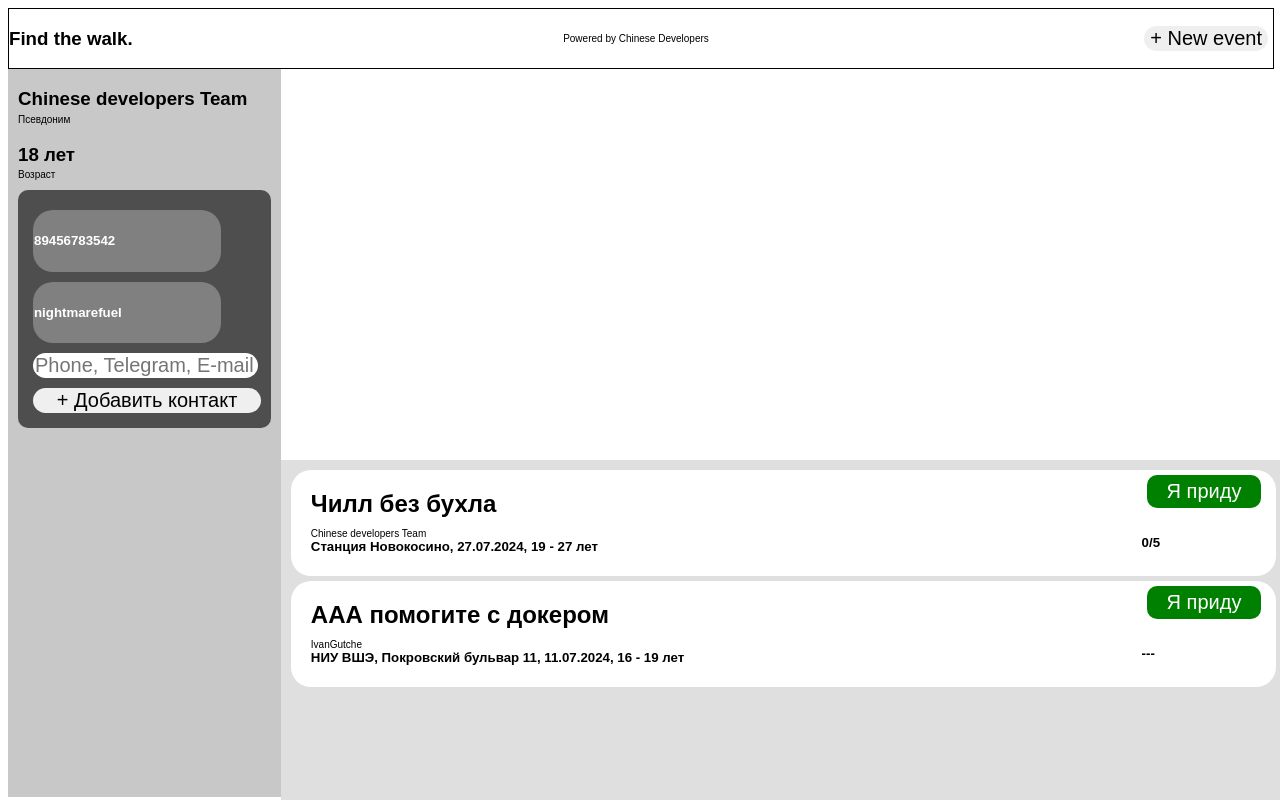
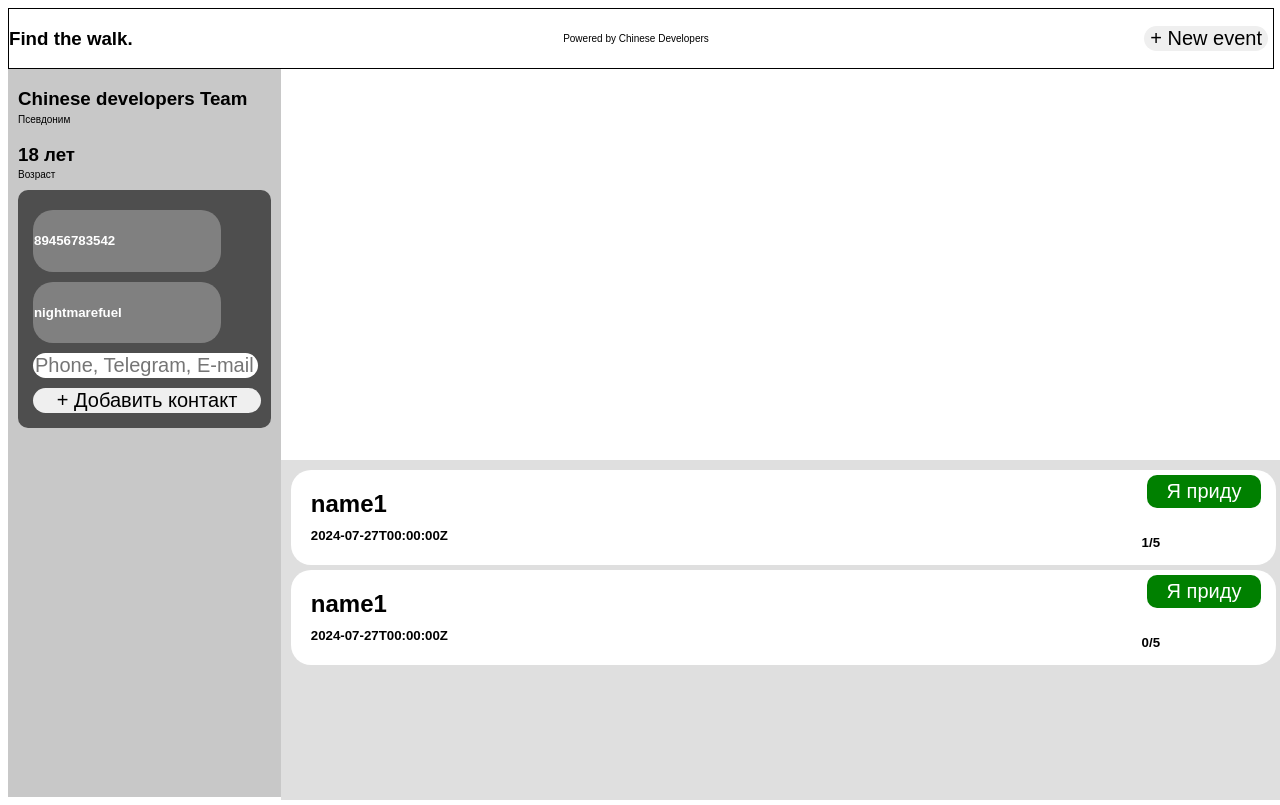
Before and after one commit to BlackfireZZZ/find_a_walk, a React (Create React App) app in the folder frontend/: page /main in a window 1280 px wide. Built offline with nearby package versions, Linux system fonts and the light colour scheme.

Commit message:
Говно

```diff
--- a/frontend/src/App.jsx
+++ b/frontend/src/App.jsx
@@ -1,9 +1,8 @@
 import React from 'react';
 import './App.css';
-import User from './components/User';
-import {Profile, users, loggedUser} from './components/Profile.jsx';
-import { Event, EventComponent, NewEvent, NewEventPanelShow, events } from './components/Event.jsx';
+import {Profile, loggedUser} from './components/Profile.jsx';
 import YandexMap from './components/YandexMap.jsx';
+import EventsList from "./components/EventsList";
 
 function App() {
     return (
@@ -11,18 +10,13 @@ function App() {
             <header className="App-header">
                 <h3 style={{display: 'inline-block'}}>Find the walk.</h3>
                 <p style={{display: 'inline-block'}}>Powered by Chinese Developers</p>
-                <input type="button" value="+ New event" onClick={NewEventPanelShow}></input>
+                <input type="button" value="+ New event" onClick={console.log}></input>
             </header>
             <main>
-                <Profile user={loggedUser} />
+                <Profile user={loggedUser}/>
                 <div style={{display: 'inline-block', width: '78%'}}>
-                    <YandexMap />
-                    <div id="CurrentEvents" style={{}}>
-                    {events.map((event, index) => (
-                        <EventComponent key={index} event={event} />
-                    ))}
-                    </div>
-                    <NewEvent />
+                    <YandexMap/>
+                    <EventsList/>
                 </div>
             </main>
         </div>
--- a/frontend/src/components/Event.jsx
+++ b/frontend/src/components/Event.jsx
@@ -1,19 +1,19 @@
-import React, { useEffect, useRef, useState } from 'react';
-import {users, loggedUser} from './Profile.jsx'
+import React, {useRef} from "react";
 
-class Event {
-    constructor(name, host, address, cords, agemin, agemax, date, maxcount) {
+export class EventObj {
+    constructor(name, id, author_id, start_lon, start_lat, end_lon, end_lat, date, capacity, members_count, tags) {
         this.name = name;
-        this.host = host;
-        this.cords = cords;
-        this.radius = 1000;
-        this.address = address;
-        this.agemin = agemin;
-        this.agemax = agemax;
+        this.id = id;
+        this.author_id = author_id;
+        this.start_lon = start_lon;
+        this.start_lat = start_lat;
+        this.end_lon = end_lon;
+        this.end_lat = end_lat;
         this.date = date;
-        this.count = 0;
-        this.maxcount = maxcount;
-        this.memberslist = [];
+        this.capacity = capacity;
+        this.members_count = members_count;
+        this.tags = tags;
+
     }
 
     join() {
@@ -21,112 +21,24 @@ class Event {
     }
 }
 
-let events = [
-    new Event(
-        'Чилл без бухла',
-        users[0].nickname,
-        'Станция Новокосино', [55, 37],
-        19, 27, '27.07.2024', 5),
-    new Event(
-        'ААА помогите с докером',
-        users[1].nickname,
-        'НИУ ВШЭ, Покровский бульвар 11', [56, 38],
-        16, 19, '11.07.2024', 0)
-];
-
-const getEvents = async () => {
-    try {
-        let response = await fetch('http://localhost/api/events');
-        let data = await response.json();
-    }
-    catch (error) {
-        console.error('Error fetching events:', error);
-    }
-}
-
-const NewEventPanelShow = () => {
-    let div = document.getElementById('CreateEvent');
-    div.style.display = "block";
-    console.log(div.style.display);
-}
-const NewEventPanelHide = () => {
-    let div = document.getElementById('CreateEvent');
-    div.style.display = "none";
-}
-
-const EventComponent = ({ event }) => (
+export const Event = ({event}) => {
+    return (
         <div className="Event" ref={useRef('CurrentEvents')} style={{padding: '0 20px 0 20px'}}>
             <div style={{display: 'inline-block'}}>
                 <h2>{event.name}</h2>
-            <p style={{ marginTop: '-10px' }}>{event.host}</p>
-            <h5 style={{ marginTop: '-10px' }}>
-                {event.address}, {event.date}, {event.agemin} - {event.agemax} лет
+                <p style={{marginTop: '-10px'}}>{event.host}</p>
+                <h5 style={{marginTop: '-10px'}}>
+                    {event.date}
                 </h5>
             </div>
             <div style={{display: 'inline-block', position: 'absolute', right: '0', marginRight: '20px'}}>
-            <input type="button" value="Я приду" class="ToGoButton" onClick={event.join()}></input>
-            {console.log(event.maxcount > 0)}
-            {event.maxcount > 0 ? <h5>{event.count}/{event.maxcount}</h5> : <h5>---</h5>}
+                <input type="button" value="Я приду" className="ToGoButton" onClick={event.join()}></input>
+                {console.log(event.capacity > 0)}
+                {event.capacity > 0 ? <h5>{event.members_count}/{event.capacity}</h5> : <h5>---</h5>}
 
             </div>
         </div>
-);
-const NewEventAdd = () => {
-    NewEventPanelHide();
+    )
+}
 
-    let name = document.getElementById('name_input').value;
-    let host = loggedUser.nickname;
-
-    const [cords, setCords] = useState([56, 62]);
-    let address = document.getElementById('address_input').value;
-    fetch(`https://geocode-maps.yandex.ru/1.x/?apikey=6997c194-93fd-44c8-89ce-8639d5bcd0c1&geocode=${address}&format=json`)
-    .then(respond => respond.json())
-    .then(out => setCords(out['response']['GeoObjectCollection']['featureMember']['0']['GeoObject']['Point']))
-    let agemin = document.getElementById('agemin_input').value;
-    let agemax = document.getElementById('agemax_input').value;
-    let maxcount = document.getElementById('maxcount_input').value;
-    let date = document.getElementById('date_input').value;
-
-    let xhr = new XMLHttpRequest();
-    let url = 'http://localhost/api/events';
-    xhr.open("POST", url, true);
-    let data = JSON.stringify({
-        'author_id': '17fd3c37-cdfd-4170-b7c0-2d6f640c0b8d',
-        'start_longitude': cords[0],
-        'start_latitude': cords[1],
-        'date': '01.01.1970',
-        'capacity': maxcount,
-        'tags': [],
-    });
-    xhr.send(data);
-    console.log(cords);
-}
-const NewEvent = () => (
-    <div id="CreateEvent" style={{ display: 'none' }}>
-        <div>
-            <h1 style={{display: 'inline-block'}}>Создание нового события</h1>
-            <input type="button" value="X" className='NegativeButton' onClick={NewEventPanelHide}></input>
-        </div>
-        <div style={{ display: 'inline-block', verticalAlign: 'top' }}>
-            <input id="name_input" type="search" placeholder="Название" />
-            <br />
-            <input id="date_input" type="search" placeholder="Время сбора" />
-            <br />
-            <input id="address_input" type="search" placeholder="Точка сбора" />
-        </div>
-        <div style={{display: 'inline-block'}}>
-            <p style={{display: "inline-block"}}>Мин. возраст</p>
-            <input id="agemin_input" type="placeholder" placeholder="Мин. возраст"></input>
-            <br></br>
-            <p style={{display: "inline-block"}}>Макс. возраст</p>
-            <input id="agemax_input" type="placeholder" placeholder="Макс. возраст"></input>
-            <br></br>
-            <p style={{display: "inline-block"}}>Макс. кол-во человек</p>
-            <input id="maxcount_input" type="placeholder" placeholder="Макс. кол-во участников"></input>
-            <br></br>
-            <input type="submit" placeholder='Опубликовать' className='ToGoButton' onClick={NewEventAdd}></input>
-        </div>
-    </div>
-);
-
-export { Event, EventComponent, NewEvent, NewEventPanelShow, events };
+export default {Event, EventObj};
--- /dev/null
+++ b/frontend/src/components/EventsList.jsx
@@ -0,0 +1,48 @@
+import {EventObj, Event} from "./Event";
+
+const EventsList = () => {
+
+    const TESTEVENTS = [
+        new EventObj('name1', '1wefwfr', 'author_mudak', 56, 45, 33, 44, '2024-07-27T00:00:00Z', 5, 1, []),
+        new EventObj('name1', '2wefwfr', 'author_mudak', 56, 45, 33, 44, '2024-07-27T00:00:00Z', 5, 0, [])
+    ]
+
+    function NewEventFromJson(json) {
+        return new EventObj(
+            json['name'],
+            json['id'],
+            json['author_id'],
+            json['start_longitude'],
+            json['start_latitude'],
+            json['end_longitude'],
+            json['end_latitude'],
+            Date.parse(json['date']),
+            json['capacity'],
+            json['members_count'],
+            json['tags']
+        )
+    }
+
+    const getEvents = () => {
+        try {
+            let xhr = new XMLHttpRequest();
+            let url = 'http://localhost/api/events';
+            xhr.open("GET", url, true);
+            xhr.send();
+            return JSON.parse(xhr.responseText).map((event) => NewEventFromJson(event));
+        } catch (error) {
+            console.error('Error fetching events:', error);
+            return [];
+        }
+    }
+    const events = TESTEVENTS;
+    return (
+        <div id="CurrentEvents" style={{}}>
+            {events.map((event, index) => (
+                <Event event={event}/>
+            ))}
+        </div>
+    );
+};
+
+export default EventsList;
--- a/frontend/src/components/YandexMap.jsx
+++ b/frontend/src/components/YandexMap.jsx
@@ -1,5 +1,5 @@
 import React, { useEffect } from 'react';
-import {events} from './Event.jsx';
+import {events} from './EventGovno.jsx';
 
 const YandexMap = () => {
     useEffect(() => {
```
Also changed, not shown: frontend/src/components/EventGovno.jsx (added, +93 -0 lines), 1 other file (tests, documents, lock files or other folders). Lines whose indentation alone changed are shown as unchanged.
